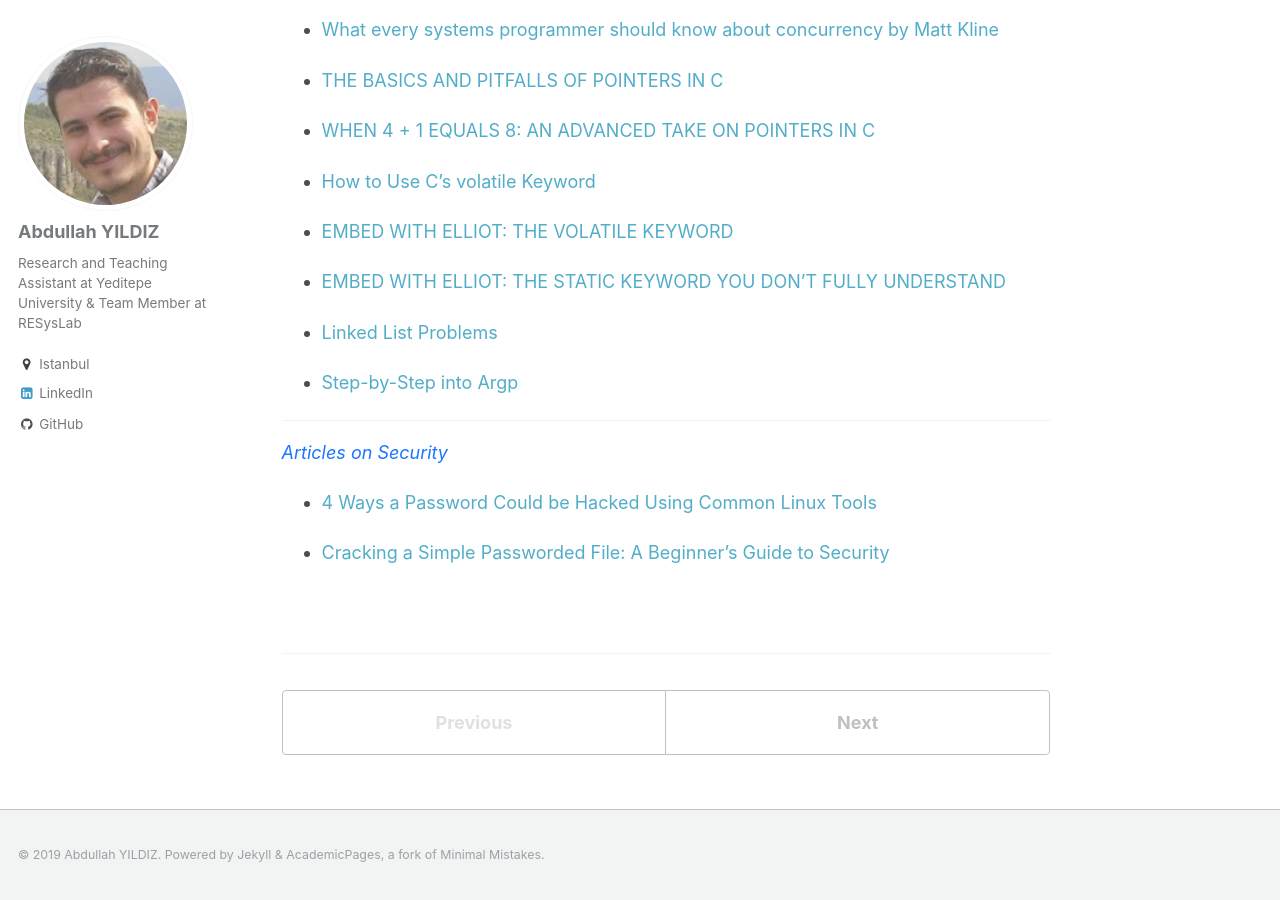
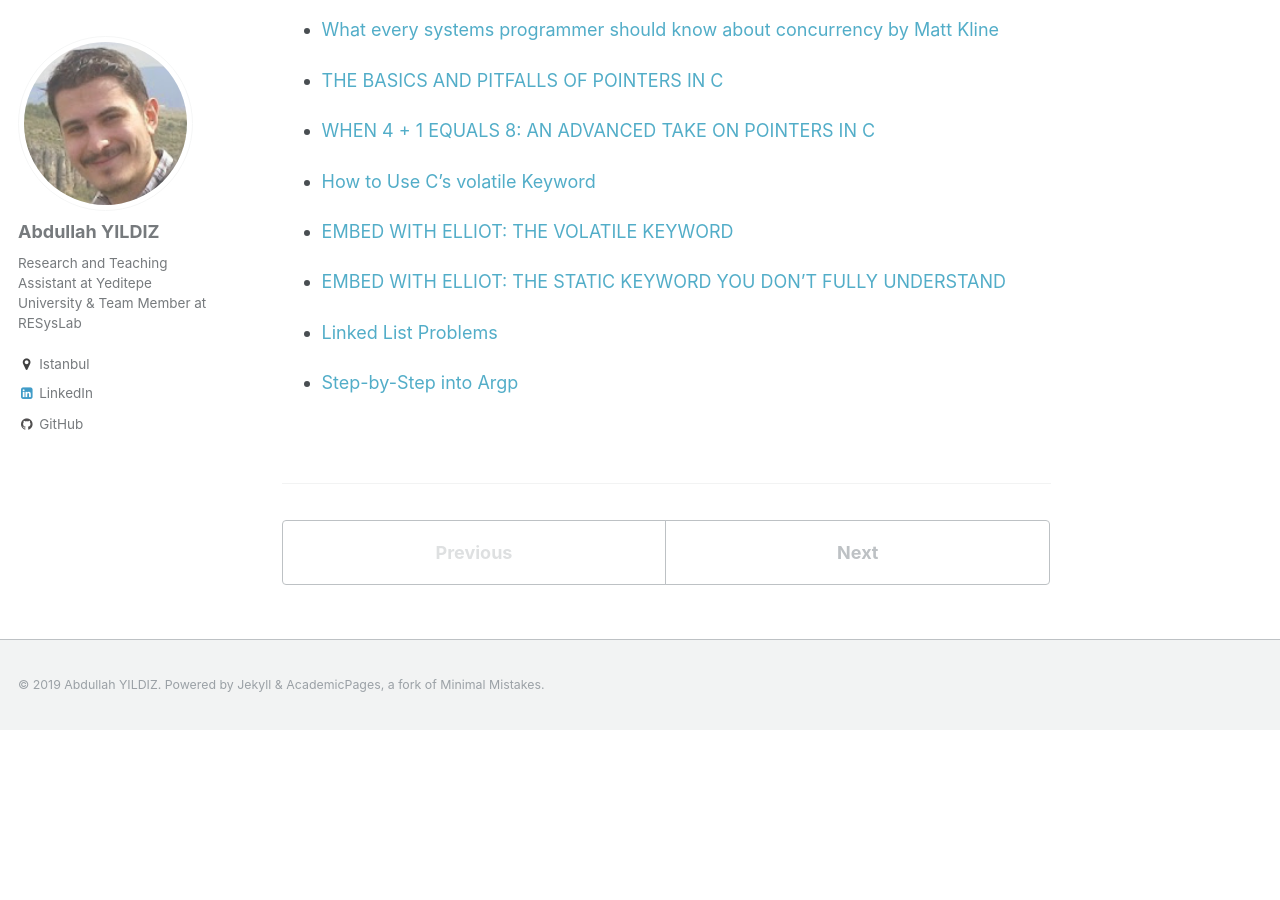
Before and after one commit to abdullahyildiz/abdullahyildiz.github.io, a Jekyll site: the page built from _records/articles.md, in a window 1280 px wide and 900 px high, scrolled down 1986 px. Built offline with Jekyll 4.4.1, drawn with Linux system fonts in a browser that asks for light colours; after the commit the page ends 2716 px from its top, so only the background shows below that.

Commit message:
Update articles.md

```diff
--- a/_records/articles.md
+++ b/_records/articles.md
@@ -97,11 +97,3 @@ location: "Istanbul, Turkiye"
 * [Linked List Problems](http://abdullahyildiz.github.io/files/LinkedListProblems.pdf)
 
 * [Step-by-Step into Argp](http://abdullahyildiz.github.io/files/step-by-step-into-argp.pdf)
-
-<hr>
-
-<span style="color:#1a75ff"> *Articles on Security* </span>
-
-* [4 Ways a Password Could be Hacked Using Common Linux Tools](https://www.linux.com/blog/4-ways-password-could-be-hacked-using-common-linux-tools)
-
-* [Cracking a Simple Passworded File: A Beginner’s Guide to Security](https://www.linux.com/blog/cracking-simple-passworded-file-beginners-guide-security)
```
